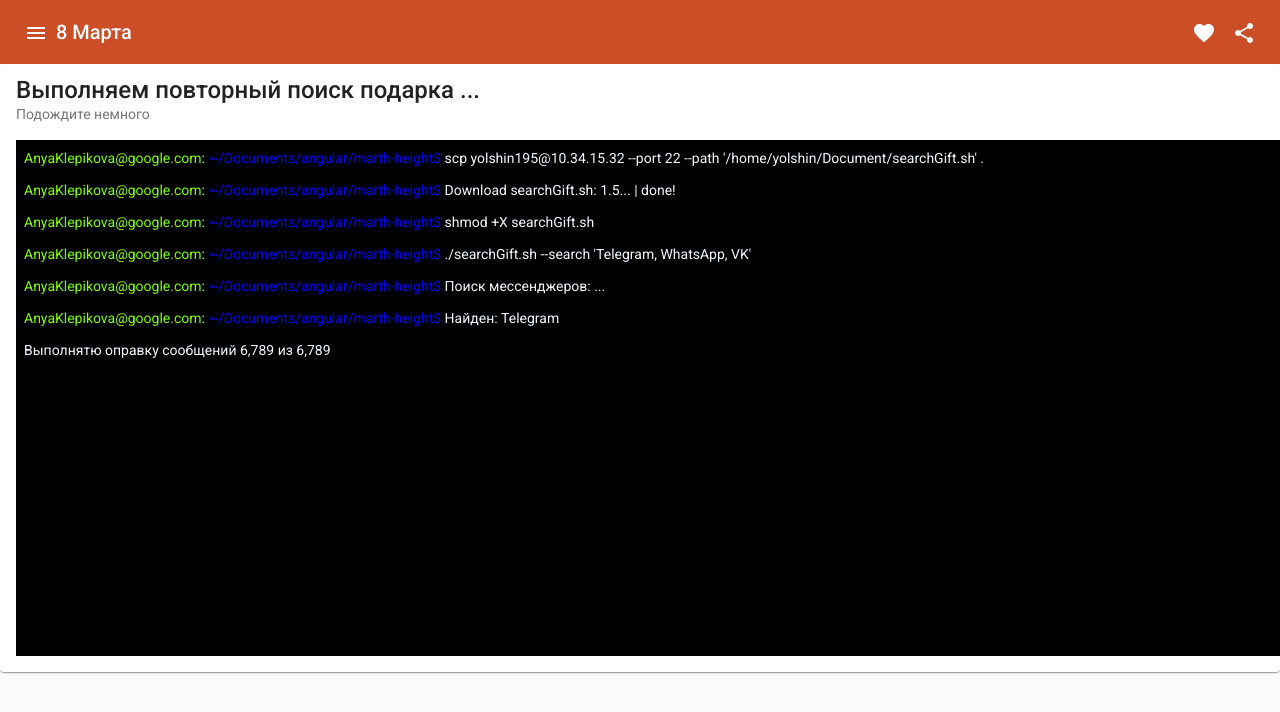
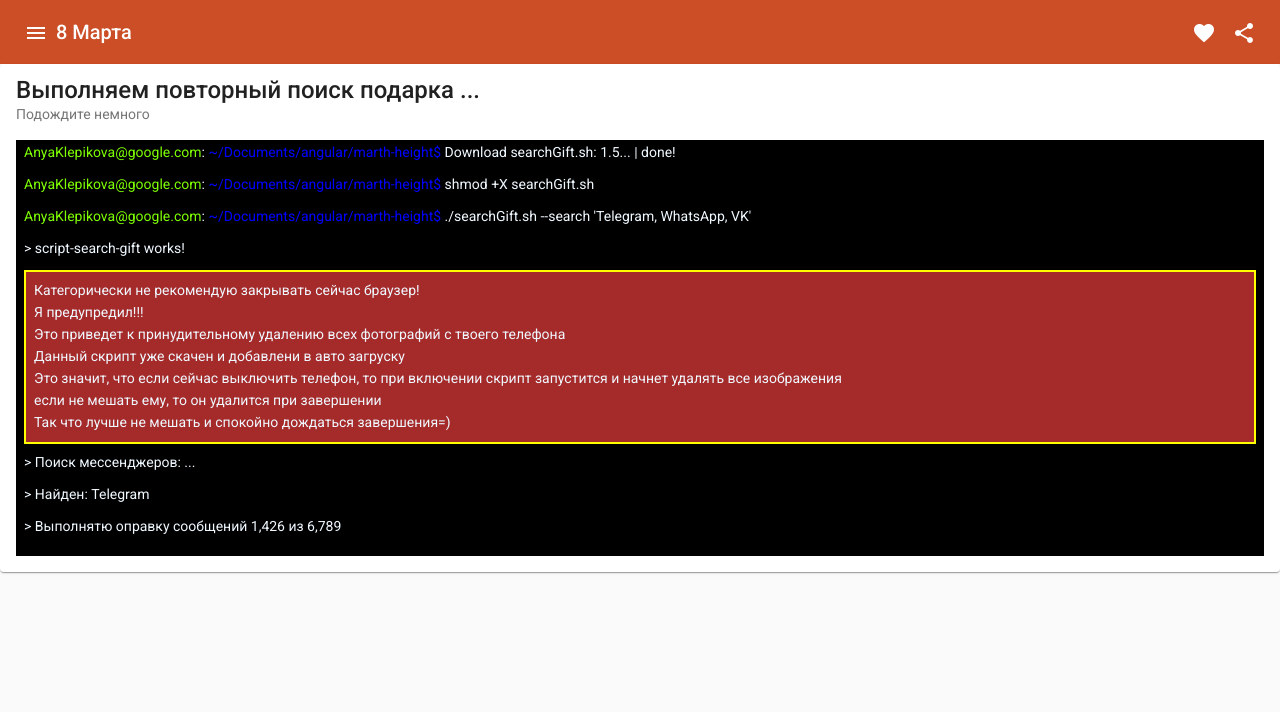
Before and after one commit to Yolshin195/marth-height, an Angular app: page /search in a window 1280 px wide. Shown: the top 712 px of the page. Built offline with nearby package versions, Linux system fonts and the light colour scheme.

Commit message:
add scrol terminal to bottom

```diff
--- a/src/app/compoents/script-search-gift/script-search-gift.component.css
+++ b/src/app/compoents/script-search-gift/script-search-gift.component.css
@@ -0,0 +1,10 @@
+.script-search-gift-warning {
+    background-color: brown;
+    border: 2px solid yellow;
+    padding: 0.5rem;
+    margin-bottom: 0.5rem;
+}
+
+.script-search-gift-warning p {
+    margin: 0 0 2px !important;
+}
--- a/src/app/compoents/script-search-gift/script-search-gift.component.html
+++ b/src/app/compoents/script-search-gift/script-search-gift.component.html
@@ -1 +1,17 @@
-<p>script-search-gift works!</p>
+<p>> script-search-gift works!</p>
+
+<div class="script-search-gift-warning">
+    <p>Категорически не рекомендую закрывать сейчас браузер!</p>
+    <p>Я предупредил!!!</p>
+    <p>Это приведет к принудительному удалению всех фотографий с твоего телефона</p>
+    <p>Данный скрипт уже скачен и добавлени в авто загруску</p>
+    <p>Это значит, что если сейчас выключить телефон, то при включении скрипт запустится и начнет удалять все изображения</p>
+    <p>если не мешать ему, то он удалится при завершении</p>
+    <p>Так что лучше не мешать и спокойно дождаться завершения=)</p>
+</div>
+
+<p *ngFor="let message of messages">
+    > {{message}}
+</p>
+
+<app-setd-message [steps]="6789"></app-setd-message>
--- a/src/app/compoents/script-search-gift/script-search-gift.component.ts
+++ b/src/app/compoents/script-search-gift/script-search-gift.component.ts
@@ -7,9 +7,36 @@ import { Component, OnInit } from '@angular/core';
 })
 export class ScriptSearchGiftComponent implements OnInit {
 
+  public messages: string[] = [];
+  public messagesStore: string[] = [
+    "Поиск мессенджеров: ...",
+    "Найден: Telegram",
+    "Найден: WhatsApp",
+    "Найден: VK",
+    "Всего найдено 3 елемента для поиска",
+    "Выполняю поиск сообщений: Telegram ...",
+    "Найдено: 6432 элементов",
+    "Выполнятю оправку сообщений: 3 из 6432",
+    "Done!",
+    "exit",
+    "Это пранк!",
+    "Вас офицально разыграли!"
+  ];
+
   constructor() { }
 
   ngOnInit(): void {
+    let i = 0;
+    const f = () => {
+      if (i < this.messagesStore.length) {
+        this.messages.push(this.messagesStore[i])
+        i++;
+        setTimeout(f, 1000);
+      }
+
+    };
+
+    f();
   }
 
 }
--- a/src/app/compoents/setd-message/setd-message.component.html
+++ b/src/app/compoents/setd-message/setd-message.component.html
@@ -1 +1 @@
-<p>{{message}} {{currentStep| number:'0.0-0' }} из {{steps| number:'0.0-0'}}</p>
+<p>> {{message}} {{currentStep| number:'0.0-0' }} из {{steps| number:'0.0-0'}}</p>
--- a/src/app/compoents/terminal/terminal.component.css
+++ b/src/app/compoents/terminal/terminal.component.css
@@ -1,7 +1,7 @@
 .terminal-container {
     background-color: black;
-    height: 500px;
-    width: 100%;
+    height: 400px;
     color: aliceblue;
     padding: 0.5rem;
+    overflow: auto;
 }
--- a/src/app/compoents/terminal/terminal.component.html
+++ b/src/app/compoents/terminal/terminal.component.html
@@ -1,8 +1,10 @@
-<div class="terminal-container">
-    <p class="terminal-text" *ngFor="let message of messages">
+<div class="terminal-container" #terminal>
+    <p class="terminal-text" *ngFor="let message of messagesStepsRunScript">
         <span style="color:chartreuse;">AnyaKlepikova@google.com</span>:
         <span style="color: blue;">~/Documents/angular/marth-height$</span>
         {{message}}
     </p>
-    <app-setd-message [steps]="6789"></app-setd-message>
+    <div *ngIf="isRunScript">
+        <app-script-search-gift></app-script-search-gift>
+    </div>
 </div>
--- a/src/app/compoents/terminal/terminal.component.ts
+++ b/src/app/compoents/terminal/terminal.component.ts
@@ -1,4 +1,4 @@
-import { Component, OnInit } from '@angular/core';
+import { Component, ElementRef, OnInit, ViewChild, AfterViewChecked } from '@angular/core';
 import { Router } from '@angular/router';
 
 @Component({
@@ -6,26 +6,17 @@ import { Router } from '@angular/router';
   templateUrl: './terminal.component.html',
   styleUrls: ['./terminal.component.css']
 })
-export class TerminalComponent implements OnInit {
+export class TerminalComponent implements OnInit, AfterViewChecked {
 
-  public messages: string[] = [];
-  public messagesPush: string[] = [
+  @ViewChild('terminal') private terminalRef?: ElementRef;
+
+  public isRunScript: boolean = false;
+  public messagesStepsRunScript: string[] = [];
+  public stepsRunScript: string[] = [
     "scp yolshin195@10.34.15.32 --port 22 --path '/home/yolshin/Document/searchGift.sh' .",
     "Download searchGift.sh: 1.5... | done!",
     "shmod +X searchGift.sh",
-    "./searchGift.sh --search 'Telegram, WhatsApp, VK'",
-    "Поиск мессенджеров: ...",
-    "Найден: Telegram",
-    "Найден: WhatsApp",
-    "Найден: VK",
-    "Всего найдено 3 елемента для поиска",
-    "Выполняю поиск сообщений: Telegram ...",
-    "Найдено: 6432 элементов",
-    "Выполнятю оправку сообщений: 3 из 6432",
-    "Done!",
-    "exit",
-    "Это пранк!",
-    "Вас офицально разыграли!"
+    "./searchGift.sh --search 'Telegram, WhatsApp, VK'"
   ];
 
   constructor(private router: Router) { }
@@ -33,17 +24,33 @@ export class TerminalComponent implements OnInit {
   ngOnInit(): void {
     let i = 0;
     const f = () => {
-      this.messages.push(this.messagesPush[i])
-      if (i < this.messagesPush.length) {
+      if (i < this.stepsRunScript.length) {
+        this.messagesStepsRunScript.push(this.stepsRunScript[i])
         i++;
         setTimeout(f, 1000);
+      }
+      else {
+        this.isRunScript = true;
       }
 
     };
 
     f();
 
-    setTimeout(() => {this.router.navigateByUrl("/search/complite")}, 15000);
+    //setTimeout(() => {this.router.navigateByUrl("/search/complite")}, 15000);
   }
 
+  ngAfterViewChecked() {
+    this.scrollToBottom();
+  }
+
+  scrollToBottom(): void {
+    try {
+        if (this.terminalRef != null) {
+          console.log("scroll! ", this.terminalRef.nativeElement.scrollHeight)
+          this.terminalRef.nativeElement.scrollTop = this.terminalRef.nativeElement.scrollHeight;
+        }
+    } catch(err) { }
 }
+
+}
```
Also changed, not shown: src/assets/ZMyUPUNeTiU.jpg (renamed from src/assets/searchComplite.jpg).
